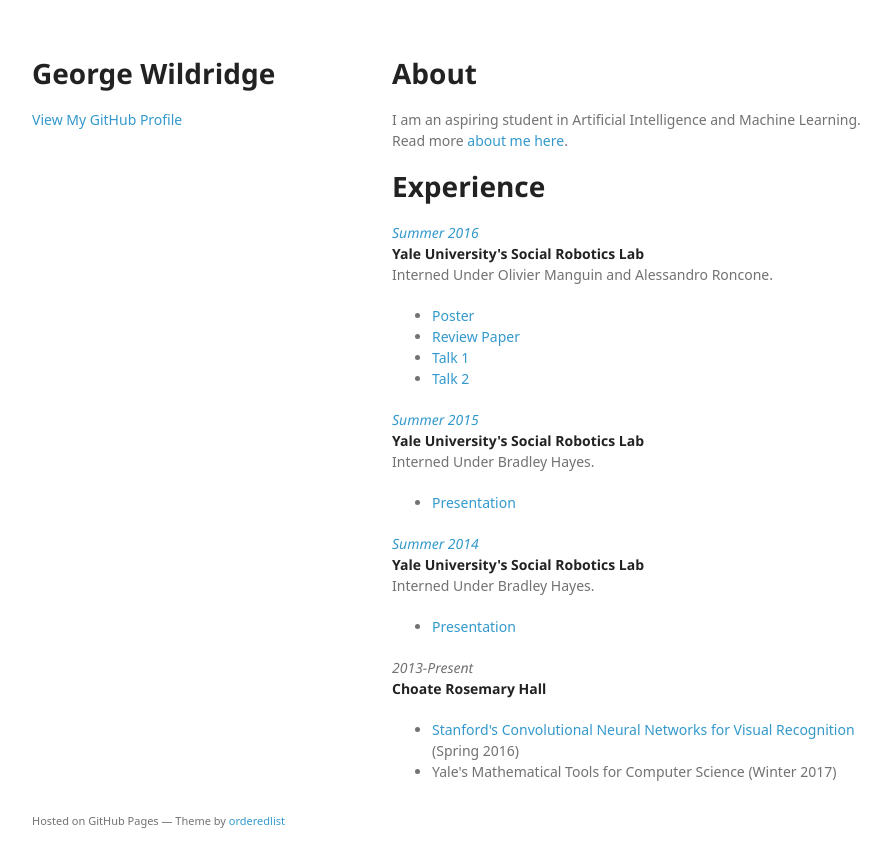
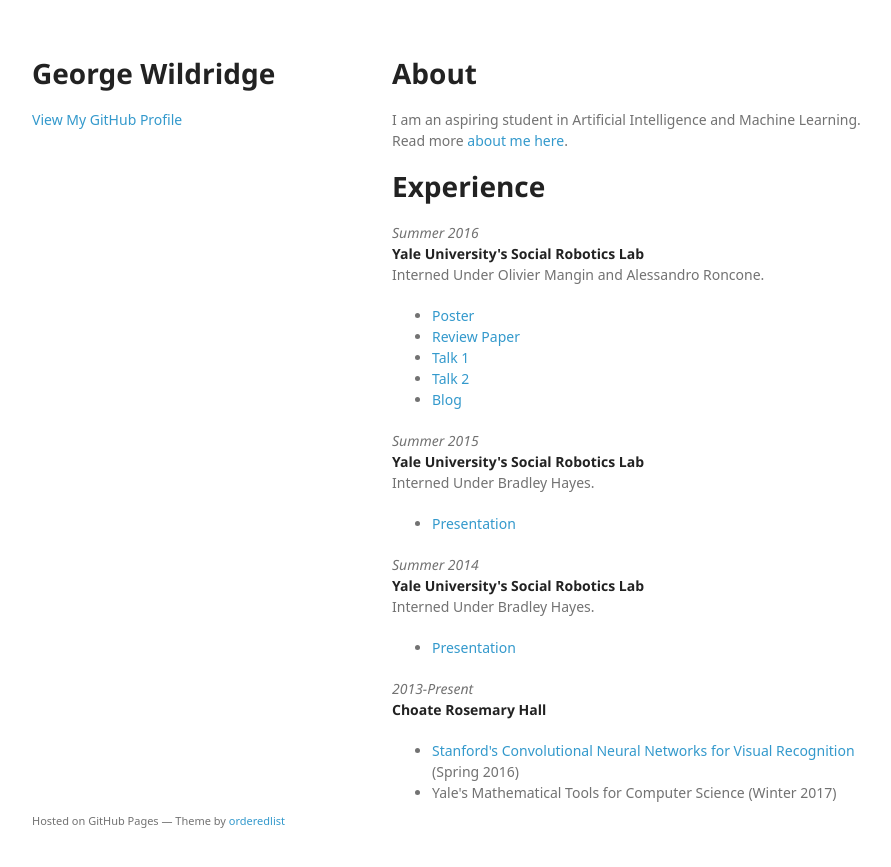
Before and after one commit to georgewildridge/georgewildridgeoriginalwebsite, a Jekyll site: the page index.html, which Jekyll copies as it is, in a window 1280 px wide. Shown: the top 867 px of the page, without its empty margins (178-1069 px from the left). Built offline with Jekyll 4.4.1, drawn with Linux system fonts in a browser that asks for light colours; some web fonts are replaced.

Commit message:
Replace master branch with page content via GitHub

```diff
--- a/index.html
+++ b/index.html
@@ -31,9 +31,9 @@
 <h1>
 <a id="experience" class="anchor" href="#experience" aria-hidden="true"><span aria-hidden="true" class="octicon octicon-link"></span></a>Experience</h1>
 
-<p><em><a href="http://georgewildridge.github.io/ScazLab2016">Summer 2016</a></em><br>
+<p><em>Summer 2016</em><br>
 <strong>Yale University's Social Robotics Lab</strong><br>
-Interned Under Olivier Manguin and Alessandro Roncone. </p>
+Interned Under Olivier Mangin and Alessandro Roncone. </p>
 
 <ul>
 <li> <a href="https://github.com/georgewildridge/About/raw/master/Wildridge%20Poster%20Final.pdf">Poster</a>
@@ -44,9 +44,11 @@
 </li>
 <li> <a href="">Talk 2</a>
 </li>
+<li> <a href="http://georgewildridge.github.io/ScazLab2016">Blog</a>
+</li>
 </ul>
 
-<p><em><a href="http://georgewildridge.github.io/ScazLab2015">Summer 2015</a></em><br>
+<p><em>Summer 2015</em><br>
 <strong>Yale University's Social Robotics Lab</strong><br>
 Interned Under Bradley Hayes. </p>
 
@@ -55,7 +57,7 @@
 </li>
 </ul>
 
-<p><em><a href="http://georgewildridge.github.io/ScazLab2014">Summer 2014</a></em><br>
+<p><em>Summer 2014</em><br>
 <strong>Yale University's Social Robotics Lab</strong><br>
 Interned Under Bradley Hayes. </p>
 
@@ -70,7 +72,7 @@
 <ul>
 <li>
 <a href="http://georgewildridge.github.io/CS231n">Stanford's Convolutional Neural Networks for Visual Recognition</a> (Spring 2016)</li>
-<li>Yale's Mathematical Tools for Computer Science (Winter 2017) </li>
+<li>Yale's Mathematical Tools for Computer Science (Winter 2017)</li>
 </ul>
       </section>
       <footer>
--- a/params.json
+++ b/params.json
@@ -1,6 +1,6 @@
 {
   "name": "George Wildridge",
   "tagline": "",
-  "body": "#About\r\nI am an aspiring student in Artificial Intelligence and Machine Learning. Read more [about me here]( http://georgewildridge.github.io/About/).\r\n\r\n#Experience\r\n\r\n*[Summer 2016](http://georgewildridge.github.io/ScazLab2016)*   \r\n**Yale University's Social Robotics Lab**        \r\nInterned Under Olivier Manguin and Alessandro Roncone. \r\n*  [Poster](https://github.com/georgewildridge/About/raw/master/Wildridge%20Poster%20Final.pdf)\r\n*  [Review Paper](https://github.com/georgewildridge/About/raw/master/social-hierarchical-learning%20(1).pdf)\r\n*  [Talk 1](https://www.youtube.com/watch?v=Cnb9Qs_XCfI&feature=youtu.be)\r\n*  [Talk 2]()\r\n\r\n*[Summer 2015](http://georgewildridge.github.io/ScazLab2015)*    \r\n**Yale University's Social Robotics Lab**     \r\nInterned Under Bradley Hayes. \r\n*  [Presentation](https://www.youtube.com/watch?v=GBcXrOeXWd0&lfeature=youtu.be)\r\n\r\n\r\n*[Summer 2014](http://georgewildridge.github.io/ScazLab2014)*    \r\n**Yale University's Social Robotics Lab**     \r\nInterned Under Bradley Hayes. \r\n*  [Presentation](https://www.youtube.com/watch?v=EqdnoqzOa_c)\r\n\r\n\r\n*2013-Present*      \r\n**Choate Rosemary Hall**     \r\n* [Stanford's Convolutional Neural Networks for Visual Recognition](http://georgewildridge.github.io/CS231n) (Spring 2016)\r\n* Yale's Mathematical Tools for Computer Science (Winter 2017) ",
+  "body": "#About\r\nI am an aspiring student in Artificial Intelligence and Machine Learning. Read more [about me here]( http://georgewildridge.github.io/About/).\r\n\r\n#Experience\r\n\r\n*Summer 2016*   \r\n**Yale University's Social Robotics Lab**        \r\nInterned Under Olivier Mangin and Alessandro Roncone. \r\n*  [Poster](https://github.com/georgewildridge/About/raw/master/Wildridge%20Poster%20Final.pdf)\r\n*  [Review Paper](https://github.com/georgewildridge/About/raw/master/social-hierarchical-learning%20(1).pdf)\r\n*  [Talk 1](https://www.youtube.com/watch?v=Cnb9Qs_XCfI&feature=youtu.be)\r\n*  [Talk 2]()\r\n*  [Blog](http://georgewildridge.github.io/ScazLab2016)\r\n\r\n*Summer 2015*    \r\n**Yale University's Social Robotics Lab**     \r\nInterned Under Bradley Hayes. \r\n*  [Presentation](https://www.youtube.com/watch?v=GBcXrOeXWd0&lfeature=youtu.be)\r\n\r\n\r\n*Summer 2014*    \r\n**Yale University's Social Robotics Lab**     \r\nInterned Under Bradley Hayes. \r\n*  [Presentation](https://www.youtube.com/watch?v=EqdnoqzOa_c)\r\n\r\n\r\n\r\n*2013-Present*      \r\n**Choate Rosemary Hall**     \r\n* [Stanford's Convolutional Neural Networks for Visual Recognition](http://georgewildridge.github.io/CS231n) (Spring 2016)\r\n* Yale's Mathematical Tools for Computer Science (Winter 2017)",
   "note": "Don't delete this file! It's used internally to help with page regeneration."
 }
```
